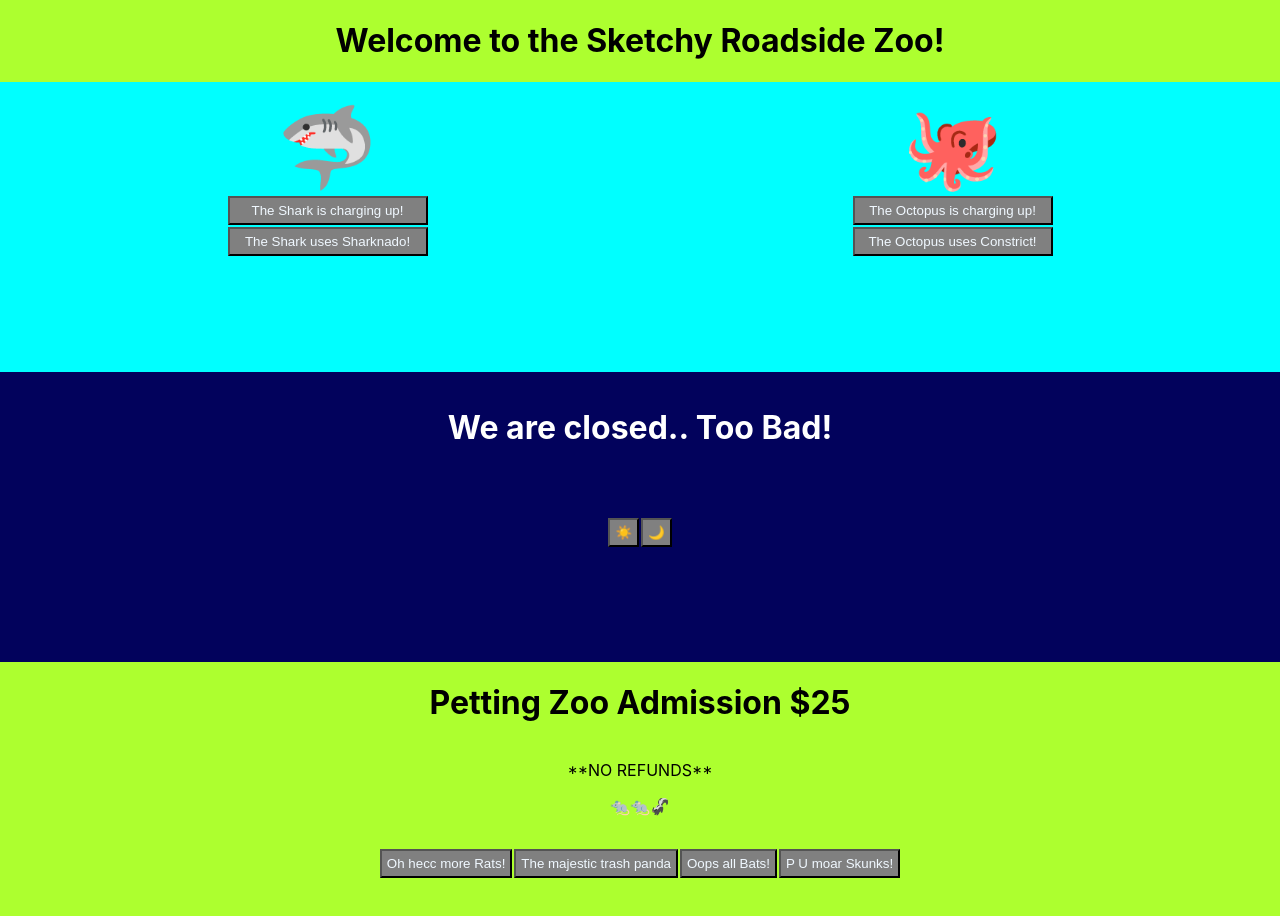
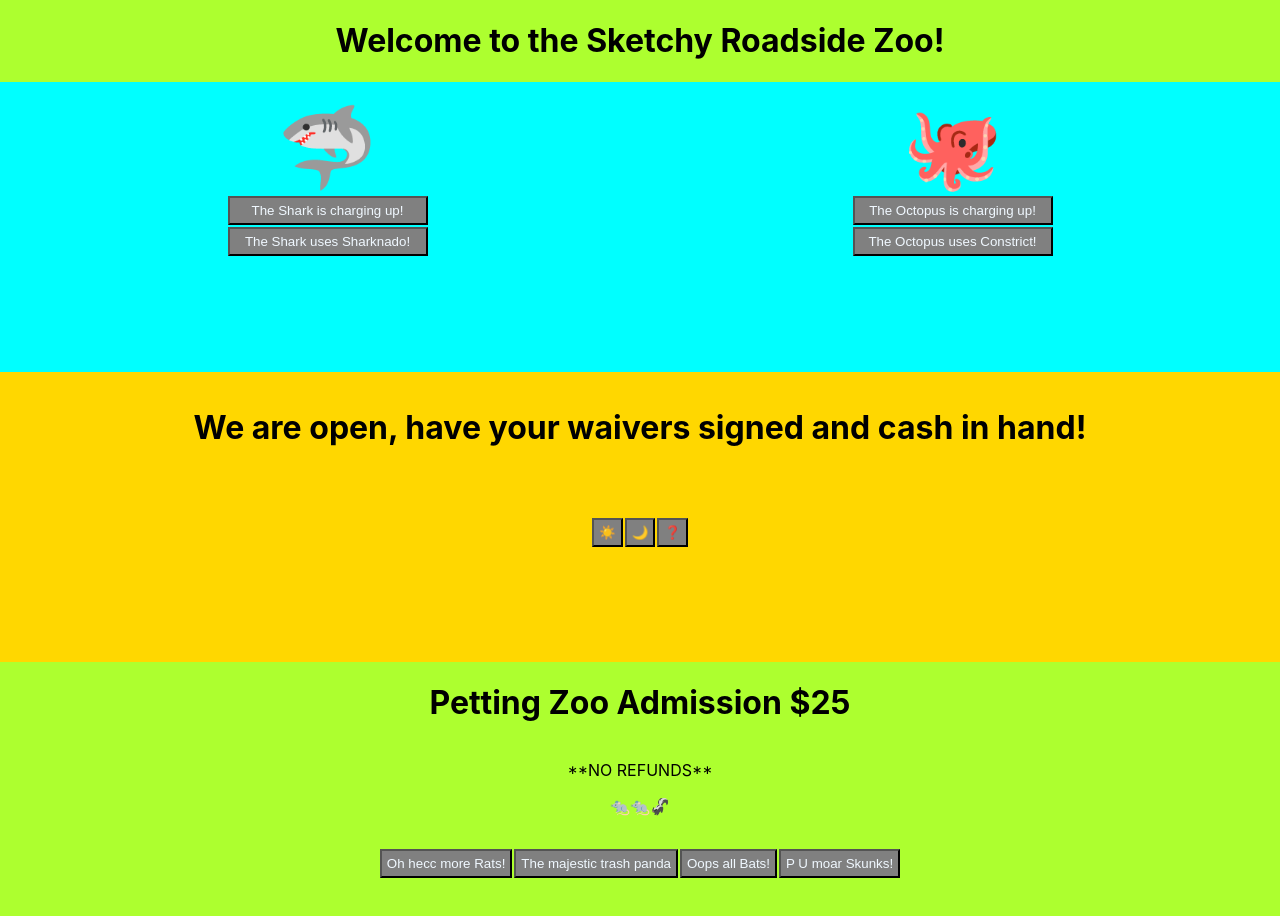
Before and after one commit to Kevin-Roney/busy-zooFS, a React (Create React App) app: page / in a window 1280 px wide. Shown: the top 916 px of the page. Built offline with nearby package versions, Linux system fonts and the light colour scheme.

Commit message:
added Dio

```diff
--- a/src/App.css
+++ b/src/App.css
@@ -40,16 +40,24 @@ button {
   height: 260px;
 }
 
-.open-is-true {
+.open-is-open {
   background-color: gold;
 }
 
-.open-is-false {
+.open-is-closed {
   background-color: rgb(2, 2, 92);
   color: white;
+}
+
+.open-is-dio {
+  background-color: white;
 }
 
 .parade {
   display: grid;
   grid-template-rows: .1fr .1fr .5fr 1fr;
 }
+
+.Dio {
+  width: 200px;
+}
--- a/src/App.js
+++ b/src/App.js
@@ -10,7 +10,7 @@ function App() {
   const [octopusStrength, setOctopusStrength] = useState(5);
   const ATTACK_MODIFIER = .1;
   //OpenClose State
-  const [isOpen, setIsOpen] = useState(false);
+  const [isOpen, setIsOpen] = useState('open', 'close', 'dio');
   //AnimalParade State
   const [animals, setAnimals] = useState(['rat', 'rat', 'skunk']);
 
--- a/src/OpenClose/OpenClose.js
+++ b/src/OpenClose/OpenClose.js
@@ -1,25 +1,33 @@
 import React from 'react';
+import Dio from '../dio.png';
+import Noice from '../orchastra-cut2.mp3';
 
 export default function OpenClose({ isOpen, setIsOpen }) {
+  const audio = new Audio(Noice);
+  function start() {
+    audio.play();
+  }
   function handleOpenZoo() {
-    setIsOpen(true);
-
+    setIsOpen('open');
   }
   function handleCloseZoo() {
-    setIsOpen(false);
+    setIsOpen('closed');
+  }
+  function handleDio() {
+    setIsOpen('dio');
+    start();
   }
   return (
     <div className={`open-is-${isOpen} OpenClose`}>
-      <h1>
-        {
-          isOpen
-            ? 'We are open, have your waivers signed and cash in hand!'
-            : 'We are closed.. Too Bad!'
-        }
-      </h1>
+      <div>
+        {isOpen === 'open' && <h1>We are open, have your waivers signed and cash in hand!</h1>}
+        {isOpen === 'closed' && <h1>We are closed.. Too Bad!</h1>}
+        {isOpen === 'dio' && <img className='Dio' src={Dio}/>}
+      </div>
       <div>
         <button onClick={handleOpenZoo}>☀️</button>
         <button onClick={handleCloseZoo}>🌙</button>
+        <button onClick={handleDio}>❓</button>
       </div>
     </div>
   );
```
Also changed, not shown: src/dio.png (added), 1 other file (tests, documents, lock files or other folders).
